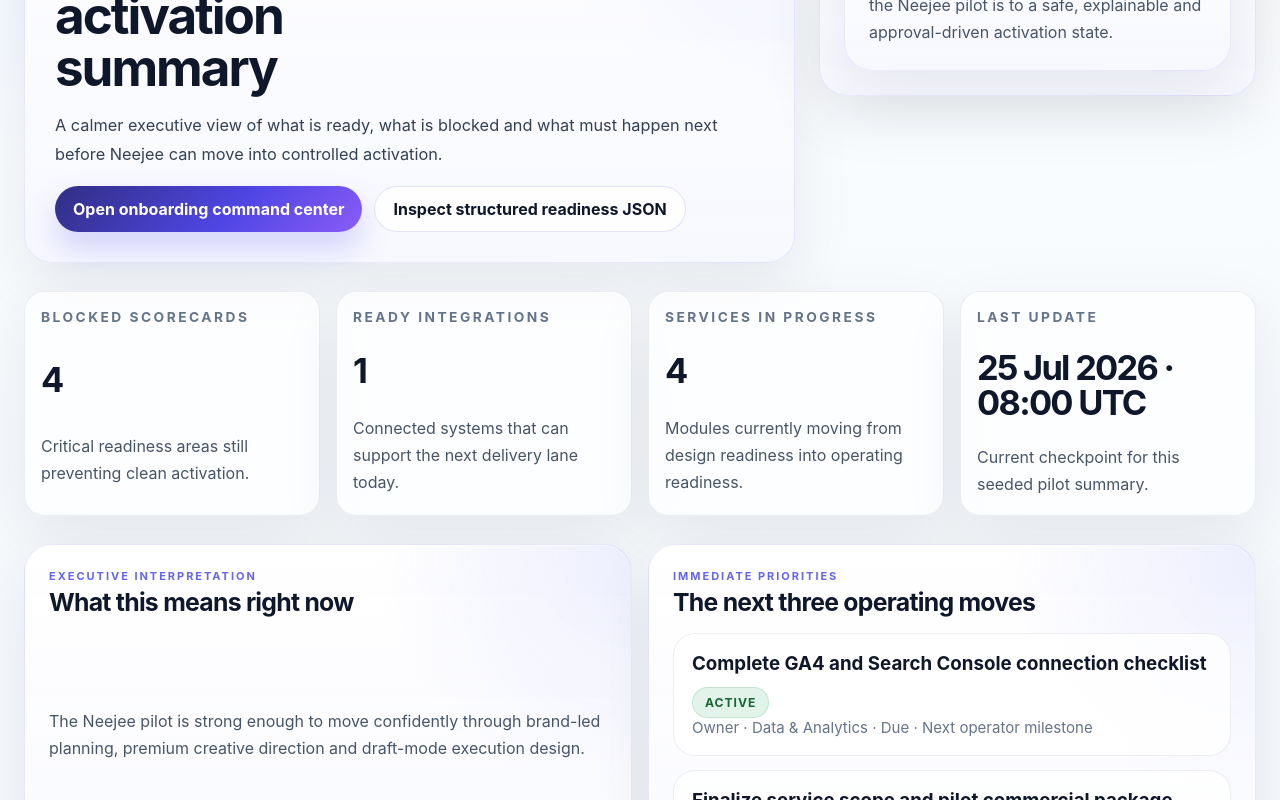
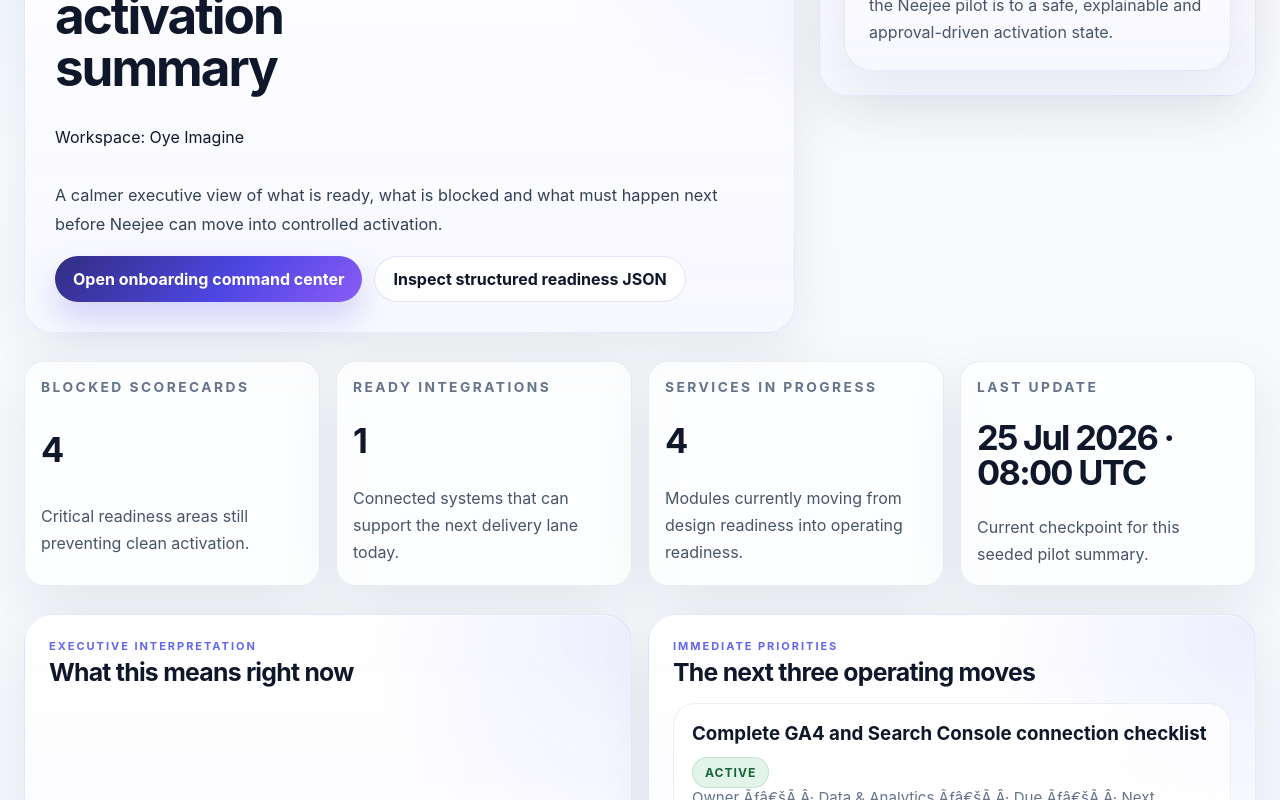
Before and after one commit to arunkumarmanikonda-web/oye-imagine-growth-os-starter, a Next.js app: page /admin/summary in a window 1280 px wide. Shown: the part 300-1100 px from the top of the page. Built offline with nearby package versions, Linux system fonts and the light colour scheme.

Commit message:
feat: propagate configurable workspace branding

```diff
--- a/package.json
+++ b/package.json
@@ -18,7 +18,8 @@
                     "test:admin-workspace-aliases":  "vitest run tests/api/admin-workspace-aliases.test.ts",
                     "test:admin-workspace-branding":  "vitest run tests/api/admin-workspace-branding.test.ts",
                     "test:admin-generic-aliases":  "vitest run tests/api/admin-generic-aliases.test.ts",
-                    "test:admin-workspace-ui-copy":  "vitest run tests/api/admin-workspace-ui-copy.test.ts"
+                    "test:admin-workspace-ui-copy":  "vitest run tests/api/admin-workspace-ui-copy.test.ts",
+                    "test:admin-workspace-branding-payload":  "vitest run tests/api/admin-workspace-branding-payload.test.ts"
                 },
     "dependencies":  {
                          "@supabase/ssr":  "^0.6.1",
--- a/src/app/admin/page.tsx
+++ b/src/app/admin/page.tsx
@@ -1,3 +1,4 @@
+import { getWorkspaceDisplayName } from "@/lib/admin/workspace-branding";
 const surfaces = [
   {
     title: "Executive summary",
@@ -33,10 +34,12 @@
 ];
 
 export default function AdminHomePage() {
+  const workspaceDisplayName = getWorkspaceDisplayName();
   return (
     <div className="oi-page">
       <div className="oi-container">
         <div className="oi-page-head">
+          <p className="oi-stage-eyebrow">Workspace: {workspaceDisplayName}</p>
           <span className="oi-kicker">Admin workspace</span>
         </div>
 
--- a/src/app/admin/summary/page.tsx
+++ b/src/app/admin/summary/page.tsx
@@ -1,3 +1,4 @@
+import { getWorkspaceDisplayName } from "@/lib/admin/workspace-branding";
 import Link from "next/link";
 import {
   getNeejeeOnboardingSnapshot,
@@ -30,6 +31,7 @@
 
 export default function AdminSummaryPage() {
   const snapshot = getNeejeeOnboardingSnapshot();
+  const workspaceDisplayName = getWorkspaceDisplayName();
 
   const readinessAverage = averageScore(snapshot.readiness.map((item) => item.score));
   const blockedCount = countState(snapshot.readiness, "blocked");
@@ -49,6 +51,7 @@
           </div>
           <p className="oi-stage-overline">Oye !magine operator summary</p>
           <h1>Neejee activation summary</h1>
+          <p className="oi-stage-eyebrow">Workspace: {workspaceDisplayName}</p>
           <p className="oi-stage-lead">
             A calmer executive view of what is ready, what is blocked and what must happen next before Neejee can move into controlled activation.
           </p>
@@ -140,7 +143,7 @@
                   </span>
                 </div>
                 <p className="oi-stage-meta-line">
-                  Owner · {item.owner} · Due · {item.due}
+                  Owner Ãƒâ€šÃ‚Â· {item.owner} Ãƒâ€šÃ‚Â· Due Ãƒâ€šÃ‚Â· {item.due}
                 </p>
               </article>
             ))}
--- a/src/app/api/admin/context/route.ts
+++ b/src/app/api/admin/context/route.ts
@@ -1,3 +1,4 @@
+import { getWorkspaceDisplayName } from "@/lib/admin/workspace-branding";
 import { adminError, adminJson } from "@/lib/admin-api";
 import { requireAdmin } from "@/lib/admin-route";
 import { getAdminContexts } from "@/lib/admin/context";
@@ -8,9 +9,12 @@
 
   try {
     const { active, options } = await getAdminContexts();
+    const workspaceDisplayName = getWorkspaceDisplayName();
 
     return adminJson({
       ok: true,
+
+      workspaceDisplayName,
       user: null,
       active,
       options,
--- a/src/app/api/admin/summary/route.ts
+++ b/src/app/api/admin/summary/route.ts
@@ -1,3 +1,4 @@
+import { getWorkspaceDisplayName } from "@/lib/admin/workspace-branding";
 import { requireAdmin } from "@/lib/admin-route";
 import { adminJson, adminError, adminUnauthorized } from "@/lib/admin-api";
 import { cookies } from "next/headers";
@@ -206,9 +207,12 @@
     const activeContext = await resolveActiveContext(supabase);
 
     if (!activeContext.workspaceId) {
-      return adminJson({
+      const workspaceDisplayName = getWorkspaceDisplayName();
+
+    return adminJson({
         ok: true,
-        activeContext,
+
+      workspaceDisplayName,activeContext,
         onboarding: {},
         strategy: {},
         execution: {},
@@ -256,6 +260,8 @@
       .sort()
       .reverse()[0] ?? null;
 
+    const workspaceDisplayName = getWorkspaceDisplayName();
+
     return adminJson({
       ok: true,
       activeContext,
--- a/src/app/api/admin/workspace-summary/route.ts
+++ b/src/app/api/admin/workspace-summary/route.ts
@@ -1,3 +1,4 @@
+import { getWorkspaceDisplayName } from "@/lib/admin/workspace-branding";
 import { NextResponse } from "next/server";
 import { createClient } from "@supabase/supabase-js";
 import { env } from "@/lib/env";
@@ -31,6 +32,7 @@
     }
 
     const active = await requireActiveAdminContext();
+    const workspaceDisplayName = getWorkspaceDisplayName();
     const admin = createServiceRoleClient();
 
     const [{ count: tenantCount, error: tenantError }, { count: brandCount, error: brandError }, { count: workspaceCount, error: workspaceError }] = await Promise.all([
@@ -63,7 +65,8 @@
 
     return NextResponse.json({
       ok: true,
-      active,
+
+      workspaceDisplayName,active,
       counts: {
         tenants: tenantCount ?? 0,
         brands: brandCount ?? 0,
--- a/src/app/api/bootstrap/admin/route.ts
+++ b/src/app/api/bootstrap/admin/route.ts
@@ -1,9 +1,13 @@
+import { getWorkspaceDisplayName } from "@/lib/admin/workspace-branding";
 import { NextRequest, NextResponse } from "next/server";
 import { createSupabaseAdminClient } from "@/lib/supabase/admin";
 
 export async function GET() {
+  const workspaceDisplayName = getWorkspaceDisplayName();
   return NextResponse.json({
     ok: true,
+
+    workspaceDisplayName,
     ready: Boolean(process.env.BOOTSTRAP_SECRET),
     note: "POST with x-bootstrap-secret header to create first admin user.",
   });
--- a/src/lib/admin/workspace-branding.ts
+++ b/src/lib/admin/workspace-branding.ts
@@ -38,3 +38,10 @@
       return `${name} workspace`;
   }
 }
+export function getWorkspaceBrandingPayload(value?: string | null): {
+  workspaceDisplayName: string;
+} {
+  return {
+    workspaceDisplayName: getWorkspaceDisplayName(value),
+  };
+}
```
Also changed, not shown: 1 other file (tests, documents, lock files or other folders).
